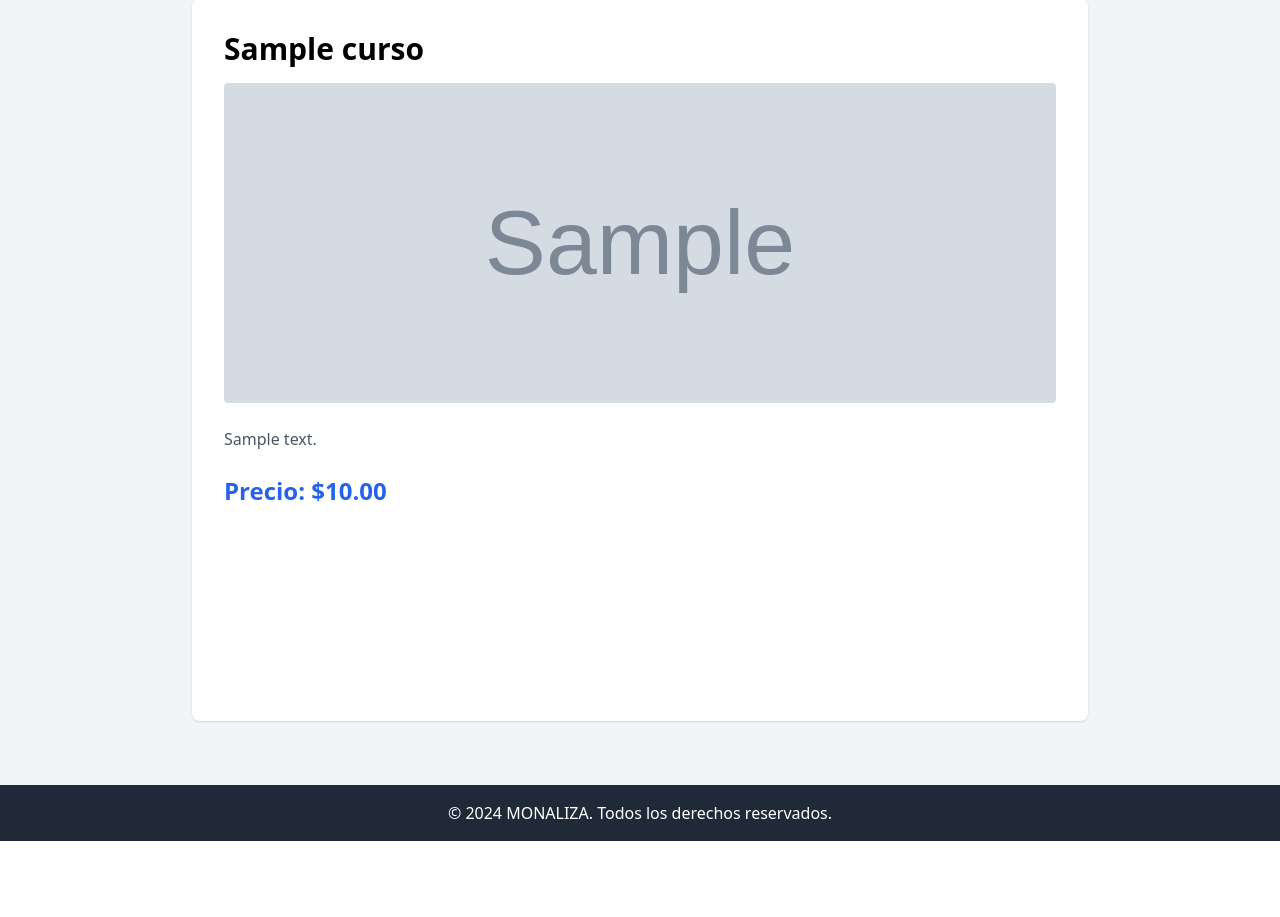
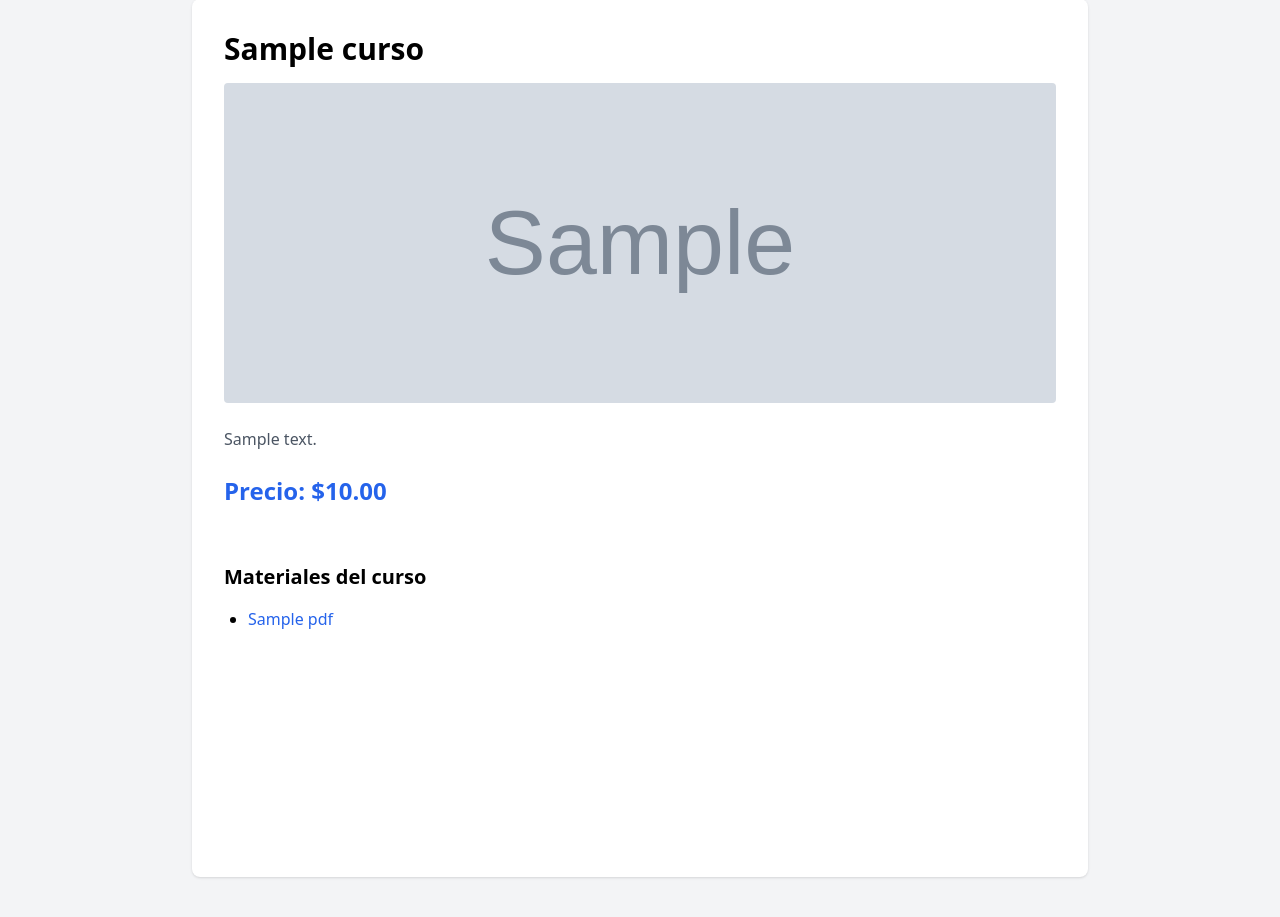
Before and after one commit to eduardoLOEZ/cursos-django, a Django app: page /cursos/1/ in a window 1280 px wide. Shown: the part 129-1046 px from the top of the page. Before the commit the page ends 970 px from the top, so only its background shows below. Run offline with Django 4.2, Linux system fonts and the light colour scheme; a user stored in the database is signed in; tables that the repository leaves empty hold one stand-in row (values such as "Sample post"); grey boxes marked "Sample" are stand-in pictures; some libraries are stand-ins or nearby versions.

Commit message:
pdfs were added

```diff
--- a/cursos/models.py
+++ b/cursos/models.py
@@ -9,3 +9,12 @@ class Curso(models.Model):
 
     def __str__(self):
         return self.titulo
+
+
+class PDF(models.Model):
+    titulo = models.CharField(max_length=255, help_text="Título del PDF (lectura o material del curso)")
+    archivo = models.FileField(upload_to='pdfs/', help_text="Sube el archivo PDF")
+    curso = models.ForeignKey(Curso, on_delete=models.CASCADE, related_name='pdfs')  # Relaciona con el modelo Curso
+
+    def __str__(self):
+        return self.titulo
--- a/templates/detalle_curso.html
+++ b/templates/detalle_curso.html
@@ -54,6 +54,30 @@
 					Precio: ${{ curso.precio }}
 				</p>
 
+				<!-- templates/cursos/detalle_curso.html -->
+				<section class="py-8">
+					<h3 class="text-xl font-bold mb-4">Materiales del curso</h3>
+					{% if user.is_authenticated and curso in user.cursos_comprados.all %}
+					<ul class="list-disc pl-6">
+						{% for pdf in curso.pdfs.all %}
+						<li>
+							<a
+								href="{{ pdf.archivo.url }}"
+								target="_blank"
+								class="text-blue-600 hover:underline"
+							>
+								{{ pdf.titulo }}
+							</a>
+						</li>
+						{% endfor %}
+					</ul>
+					{% else %}
+					<p class="text-gray-600">
+						Debes comprar este curso para acceder a los materiales.
+					</p>
+					{% endif %}
+				</section>
+
 				{% if is_purchased %}
 				<!-- Mostrar video si se ha comprado -->
 				<div class="aspect-w-16 aspect-h-9 mt-8">
```
Also changed, not shown: cursos/admin.py (+20 -2 lines), cursos/migrations/0002_pdf.py (added).
